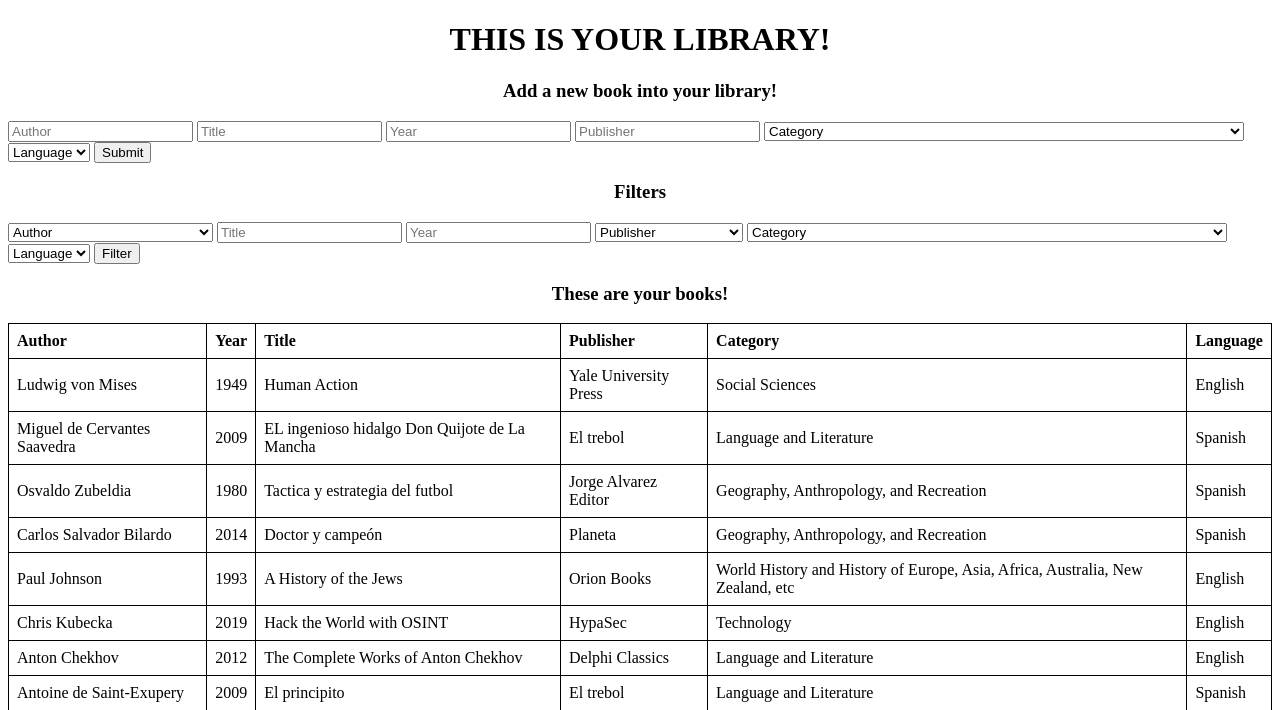
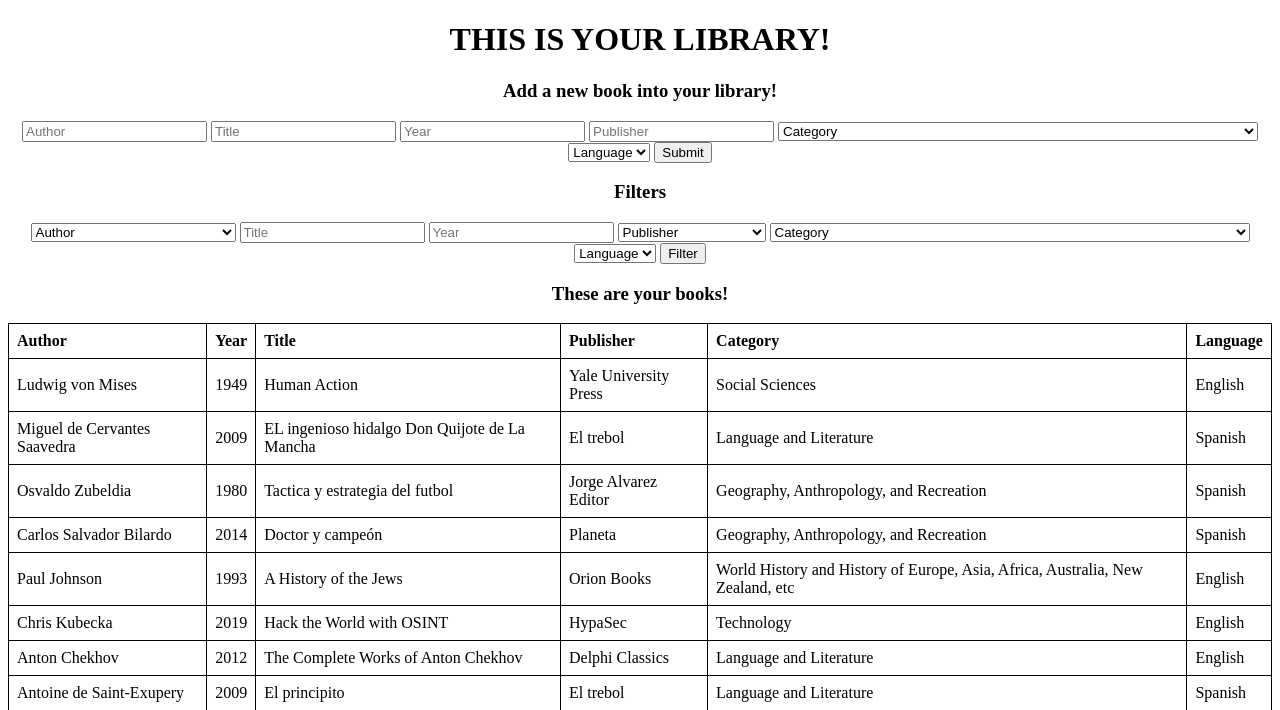
Before and after one commit to juandpenag/library, a Django app: page / in a window 1280 px wide. Shown: the top 710 px of the page. Run offline with Django 5.2, Linux system fonts and the light colour scheme; data comes from the database, SQL or seed files in the repository.

Commit message:
Little adjustment in index.html

```diff
--- a/library/books/templates/books/index.html
+++ b/library/books/templates/books/index.html
@@ -21,6 +21,10 @@
             border: 1px solid black;
             padding: 8px;
             text-align: left;
+        }
+
+        form {
+            text-align:center;
         }
 
     </style>
```
